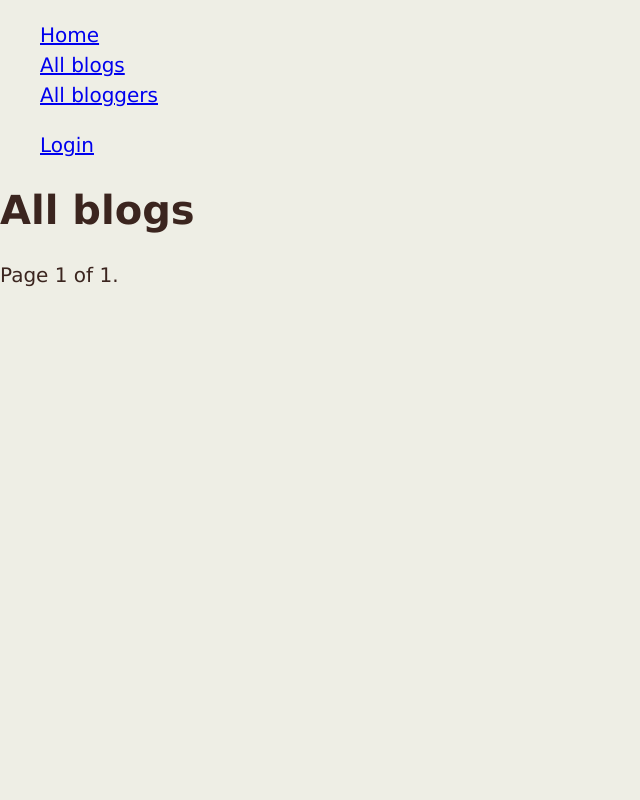
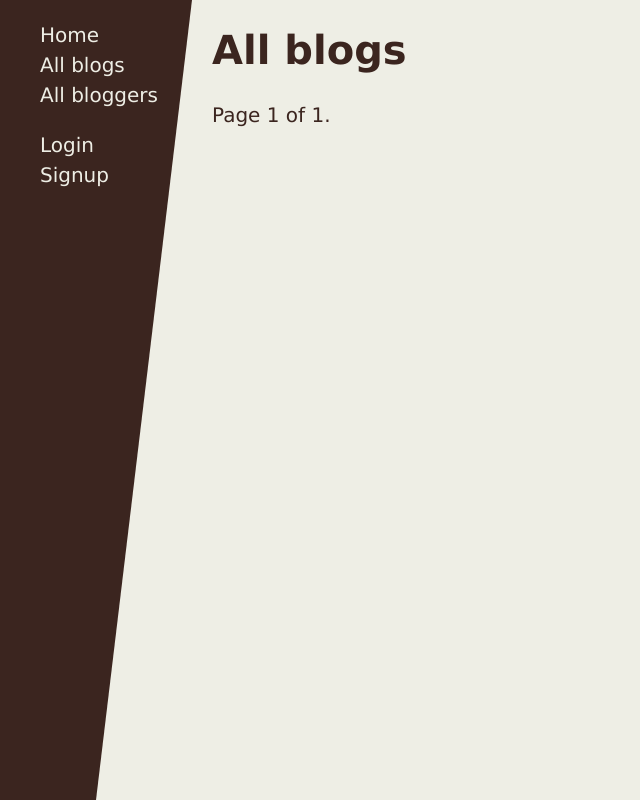
Before and after one commit to alexnazarov090/Django_DIY_BLog, a Django app: page /blog/blogs/ in a window 1280 px wide. Shown: the whole page, without its empty margins (0-640 px from the left). Run offline with Django 3.2, Linux system fonts and the light colour scheme; data that the repository does not hold is empty.

Commit message:
Added signup form and styles for sidebar

```diff
--- a/blog/static/blog/css/styles.css
+++ b/blog/static/blog/css/styles.css
@@ -13,6 +13,12 @@ html {
 :root {
     --clr-bg: rgb(238, 238, 229);
     --clr-primary-text: rgb(59, 37, 31);
+    --clr-sidebar-bg: rgb(59, 37, 31);
+    --clr-sidebar-text: rgb(238, 238, 229);
+    --clr-link: rgb(59, 37, 31);
+    --clr-link-hover: rgb(126, 84, 72);
+
+    --sidebar-width: 15%;
 }
 
 /* ===========Body=========== */
@@ -33,6 +39,46 @@ p {
     margin: 0;
 }
 
+a {
+    text-decoration: none;
+    color: var(--clr-link);
+}
+
+a:hover {
+    text-decoration:underline;
+    color: var(--clr-link-hover);
+}
+
+/* ===========Sidebar=========== */
+.sidebar {
+    position: fixed;
+    top:0;
+    left:0;
+    height:100vh;
+    width: var(--sidebar-width);
+    color: var(--clr-sidebar-text);
+    background-color: var(--clr-sidebar-bg);
+    overflow: hidden;
+    clip-path: polygon(0 0, 100% 0, 50% 100%, 0 100%);
+}
+
 .nav__list {
     list-style: none;
 }
+
+.nav__link {
+    display: block;
+    text-decoration: none;
+    color: var(--clr-sidebar-text);
+}
+
+.nav__link:hover {
+    color: rgb(233, 233, 131);
+}
+
+/* ===========Main=========== */
+main {
+    margin-left: var(--sidebar-width);
+    width: calc(100% - var(--sidebar-width));
+    padding: 1em 1em 0;
+}
--- a/blog/templates/blog/base_generic.html
+++ b/blog/templates/blog/base_generic.html
@@ -20,9 +20,10 @@
         <ul class="nav__list">
             {% if user.is_authenticated %}
                 <li>User: {{ user.get_username }}</li>
-                <li><a href="{% url 'logout'%}?next={{request.path}}">Logout</a></li>
+                <li><a href="{% url 'logout'%}?next={{request.path}}" class="nav__link">Logout</a></li>
             {% else %}
-                <li><a href="{% url 'login'%}?next={{request.path}}">Login</a></li>
+                <li><a href="{% url 'login'%}?next={{request.path}}" class="nav__link">Login</a></li>
+                <li><a href="{% url 'blog:signup' %}" class="nav__link">Signup</a></li>
             {% endif %}
         </ul>
         {% endblock %}
--- a/blog/urls.py
+++ b/blog/urls.py
@@ -13,4 +13,5 @@ urlpatterns = [
     path('blog/<slug:slug>/create', views.CommentCreate.as_view(), name='comment-create'),
     path('blog/<slug:slug>/comment/<int:pk>/update', views.CommentUpdate.as_view(), name='comment-update'),
     path('blog/<slug:slug>/comment/<int:pk>/delete', views.CommentDelete.as_view(), name='comment-delete'),
+    path('signup', views.signup, name='signup')
 ]
--- a/blog/views.py
+++ b/blog/views.py
@@ -1,14 +1,18 @@
 from django.http import request
-from django.shortcuts import render, get_object_or_404, get_list_or_404
+from django.shortcuts import render, redirect, get_object_or_404, get_list_or_404
 from django.urls import reverse, reverse_lazy
 from django.views import generic
 from django.contrib.auth.mixins import LoginRequiredMixin, PermissionRequiredMixin
+from django.contrib.auth import login, authenticate
 from django.views.generic.edit import CreateView, UpdateView, DeleteView
 
 from .services import get_total_num, get_top_contributors
 from .models import BlogPost, BlogAuthor, Comment
+from .forms import SignUpForm
+
 
 # Create your views here.
+# function-based views
 def index(request):
     """
     A view for an index page describing the site
@@ -26,6 +30,22 @@ def index(request):
     return render(request, 'blog/index.html', context=context)
 
 
+def signup(request):
+    if request.method == 'POST':
+        form = SignUpForm(request.POST)
+        if form.is_valid():
+            form.save()
+            username = form.cleaned_data.get('username')
+            raw_password = form.cleaned_data.get('password1')
+            user = authenticate(username=username, password=raw_password)
+            login(request, user)
+            return redirect(reverse('blog:index'))
+    else:
+        form = SignUpForm()
+    return render(request, 'blog/signup.html', {'form': form})
+
+
+# class-based views
 class BlogPostListView(generic.ListView):
     """
     A view for a list of all blog posts
--- a/diyblog/urls.py
+++ b/diyblog/urls.py
@@ -18,6 +18,7 @@ from django.urls import path, include
 from django.views.generic import RedirectView
 from django.conf import settings
 from django.conf.urls.static import static
+from django.contrib.staticfiles.urls import staticfiles_urlpatterns
 
 urlpatterns = [
     path('admin/', admin.site.urls),
@@ -29,6 +30,7 @@ urlpatterns += [
 ]
 
 urlpatterns += static(settings.STATIC_URL, document_root=settings.STATIC_ROOT)
+urlpatterns += staticfiles_urlpatterns()
 
 # Add Django site authentication urls (for login, logout, password management)
 urlpatterns += [
```
Also changed, not shown: blog/forms.py (added, +13 -0 lines), blog/templates/blog/signup.html (added, +21 -0 lines).
